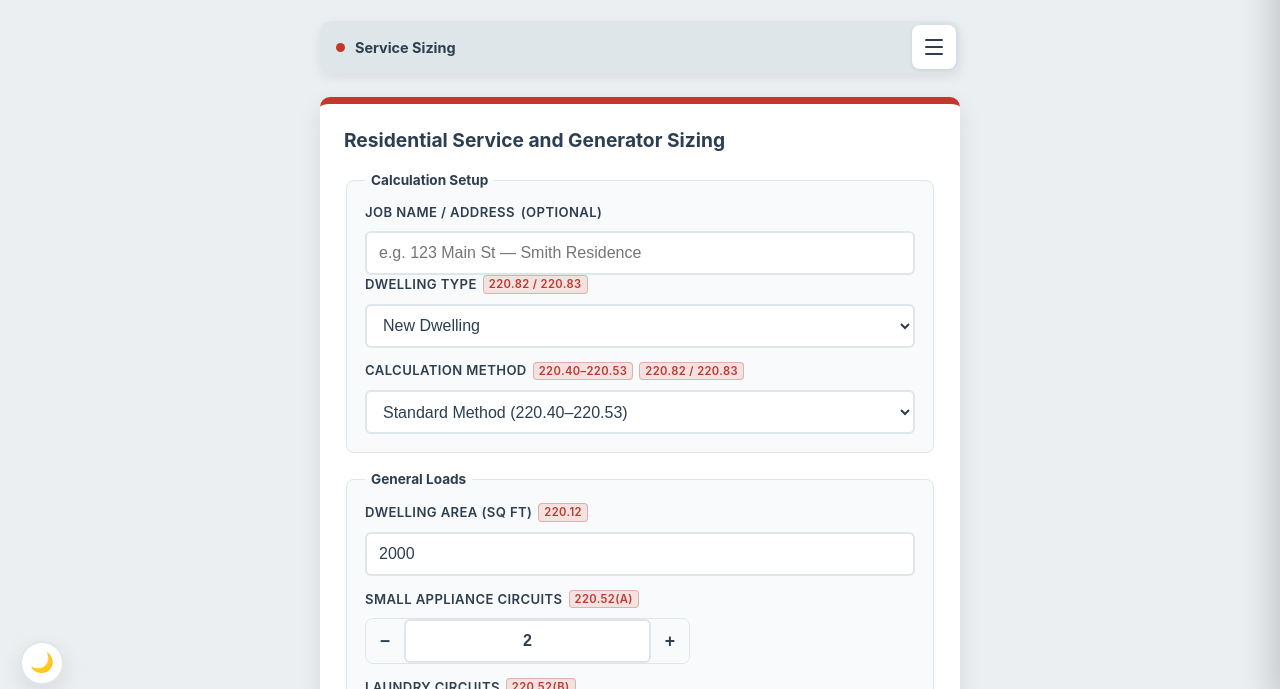
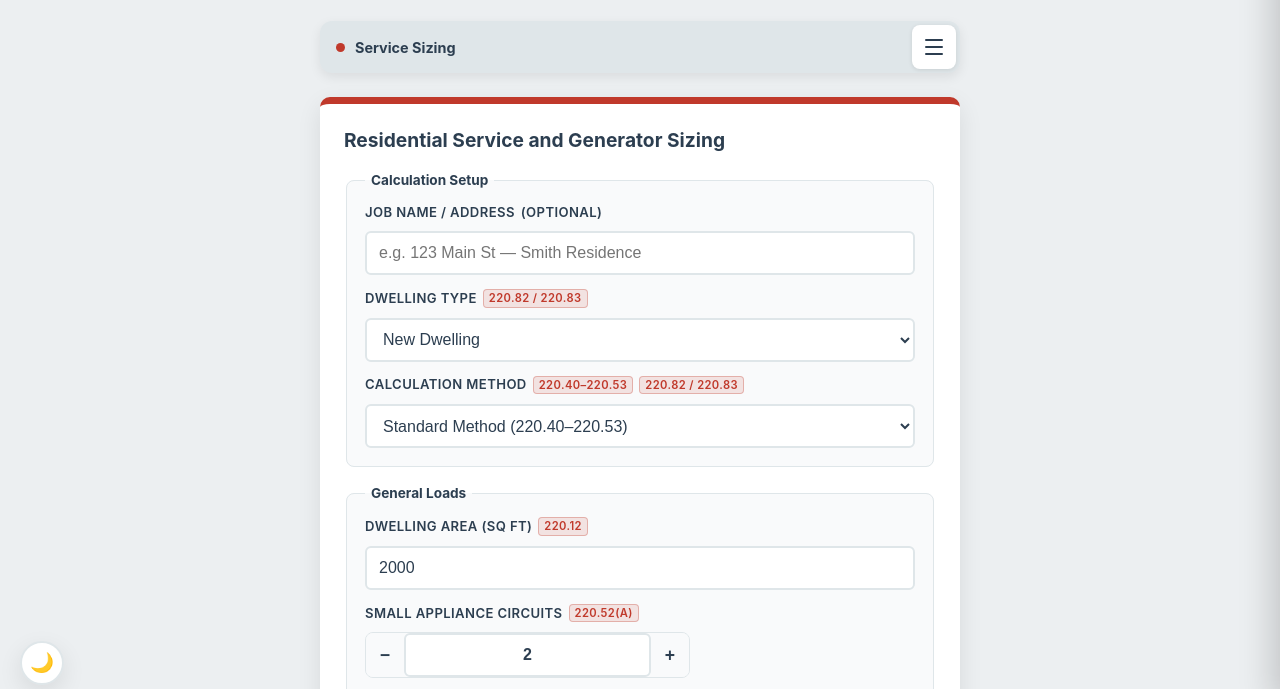
Before and after one commit to clemmmdawg/sparkytools, a plain HTML site: page index.html in a window 1280 px wide. Shown: the part 95-784 px from the top of the page. Drawn offline with Linux system fonts and the light colour scheme.

Commit message:
Fix HTML structure by removing unnecessary div
Removed an extra closing div tag and adjusted the layout.

```diff
--- a/index.html
+++ b/index.html
@@ -564,8 +564,6 @@
               <label for="sl-job-name">Job Name / Address <span class="sl-optional-label">(optional)</span></label>
               <input type="text" id="sl-job-name" class="sl-static-input" placeholder="e.g. 123 Main St — Smith Residence" aria-label="Job name or address" maxlength="120">
             </div>
-          </div>
-          <div class="sl-row">
             <div class="sl-field sl-field--wide">
               <label for="sl-dwelling-type">
                 Dwelling Type <span class="sl-nec-ref" data-tip="New dwellings use NEC 220.82 (10,000 VA @ 100% + remainder @ 40%). Existing dwellings use NEC 220.83 (8,000 VA @ 100% + remainder @ 40%). Also unlocks the 'New Load' toggle on each row for 220.83 documentation.">220.82 / 220.83</span>
```
